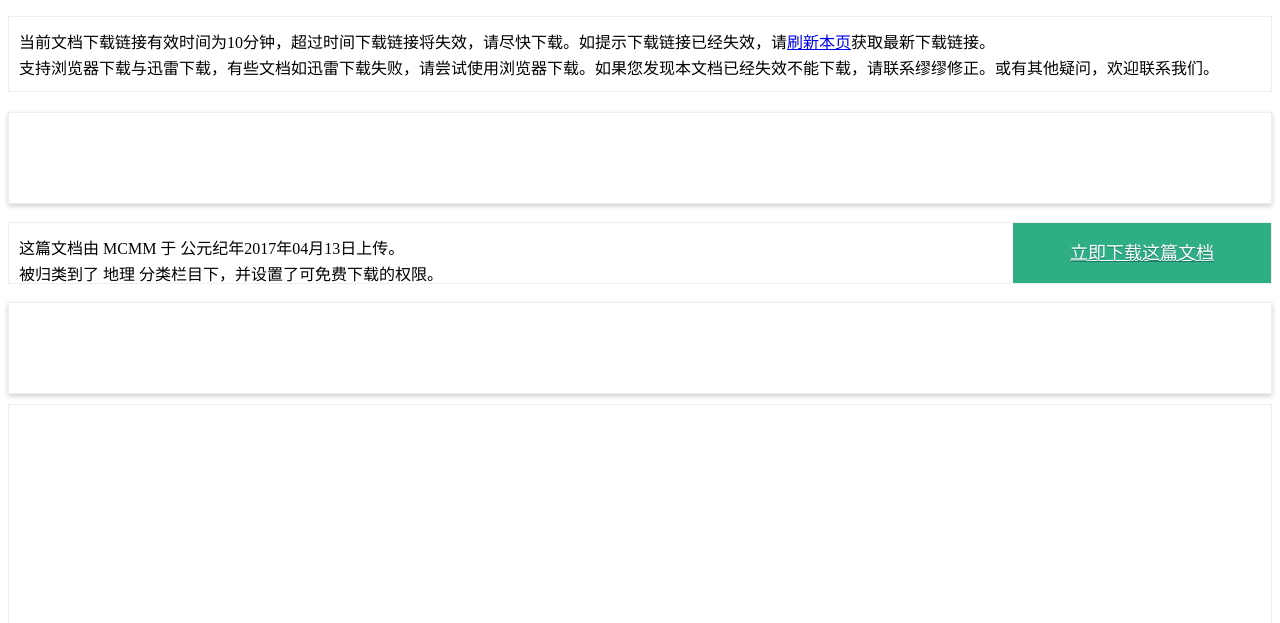
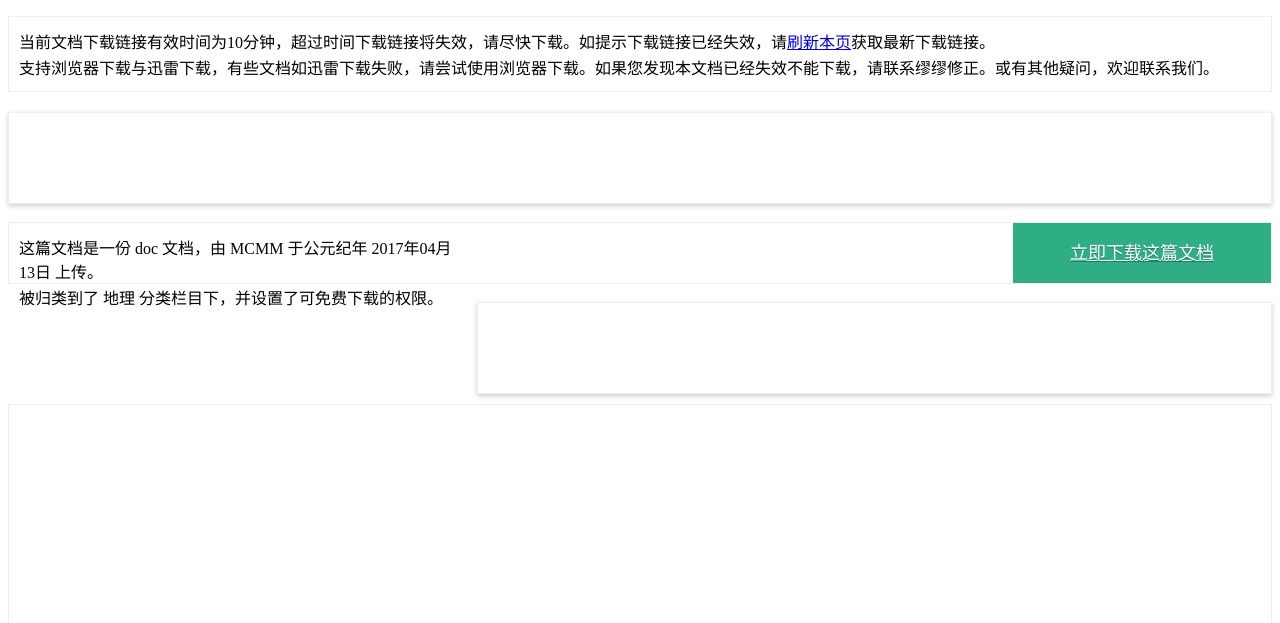
Before and after one commit to miaojuanfeng/mmdili, a PHP site: the page made by application/views/dl_view.php in a window 1280 px wide. Shown: the part 1164-1787 px from the top of the page. Run offline with PHP 8.4, Linux system fonts and the light colour scheme; the template is opened without the code that fills it, so the values that code supplies are empty.

Commit message:
update dl view

```diff
--- a/application/views/dl_view.php
+++ b/application/views/dl_view.php
@@ -64,8 +64,18 @@
 					</div>
 					<div style="border: 1px solid #eee;margin:18px 0 18px 0;height:60px;over-flow:hidden;">
 						<div style="float:left;width:448px; padding: 10px;">
-							<p style="margin: 2px 0;">这篇文档由 MCMM 于 公元纪年2017年04月13日上传。</p>
+							<p style="margin: 2px 0;">这篇文档是一份 doc 文档，由 MCMM 于公元纪年 2017年04月13日 上传。</p>
+							<?php
+							if( !$dl['dl_forbidden'] ){
+							?>
 							<p style="margin: 2px 0;">被归类到了 地理 分类栏目下，并设置了可免费下载的权限。</p>
+							<?php
+						    }else{
+						    ?>
+							<p style="margin: 2px 0;">被归类到了 地理 分类栏目下，并设置了不可下载的权限。</p>
+						    <?php
+						    }
+						    ?>
 						</div>
 						<div style="float:left;width:234px;">
 							<script async src="//pagead2.googlesyndication.com/pagead/js/adsbygoogle.js"></script>
```
